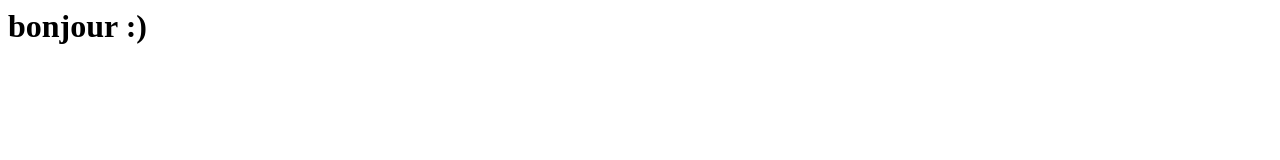
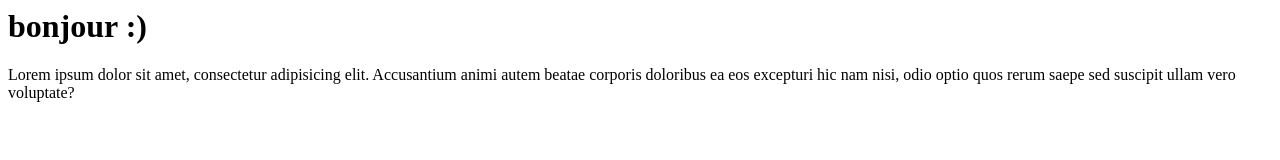
Before and after one commit to AlexsandraMNR/first-repo-2022, a plain HTML site: page index.html in a window 1280 px wide. Drawn offline with Linux system fonts and the light colour scheme.

Commit message:
ajout .gitignore et un para

```diff
--- a/index.html
+++ b/index.html
@@ -1,2 +1,3 @@
 <h1>bonjour :)</h1>
 <ing alt=" Chat !" src="https://i.pinimg.com/originals/38/9a/01/389a01e78d98f7bdb4304b7980b69a22.jpg">
+    <p>Lorem ipsum dolor sit amet, consectetur adipisicing elit. Accusantium animi autem beatae corporis doloribus ea eos excepturi hic nam nisi, odio optio quos rerum saepe sed suscipit ullam vero voluptate?</p>
```
Also changed, not shown: 1 other file.
